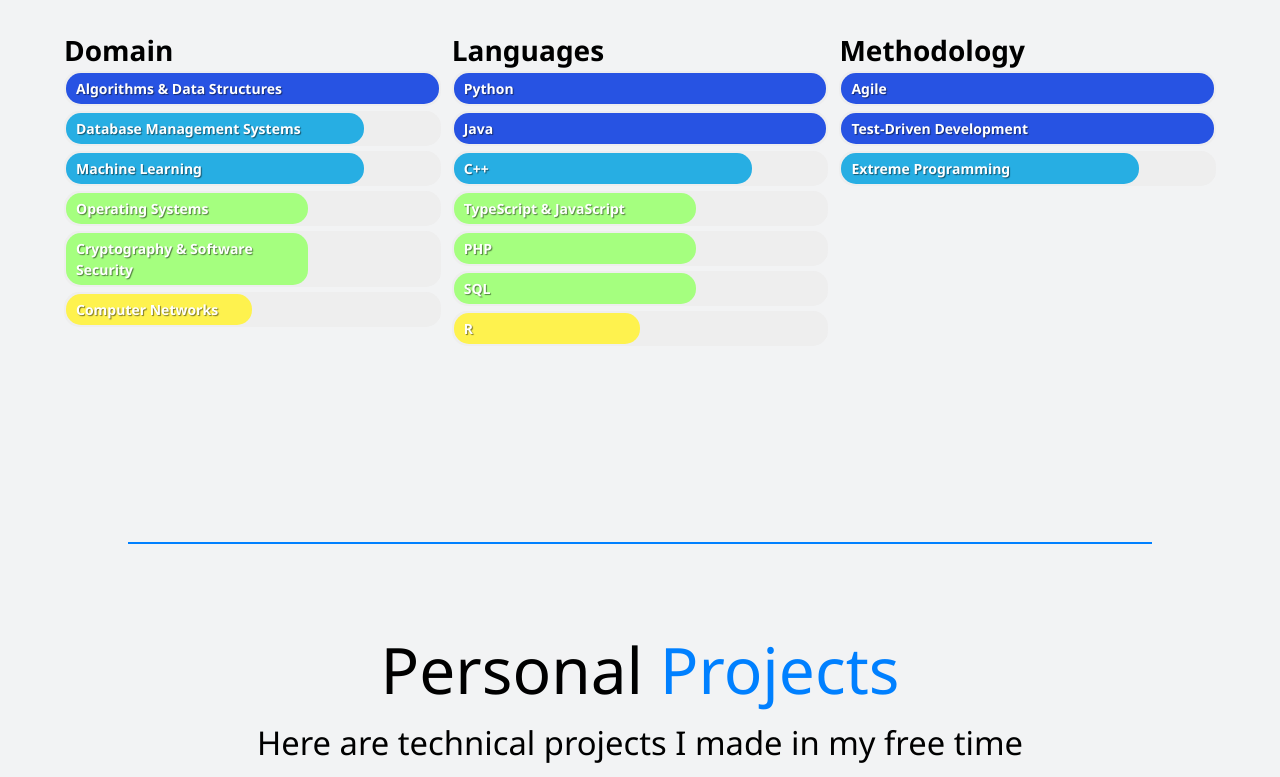
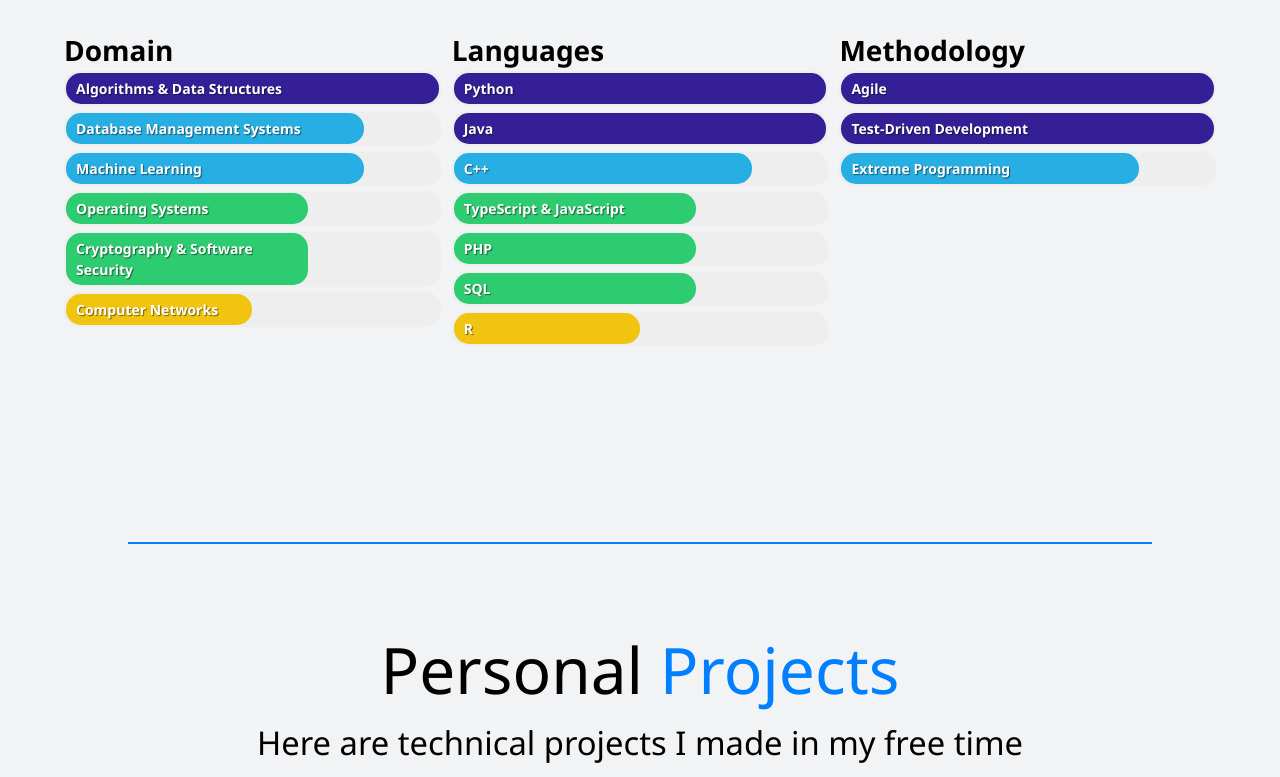
Before and after one commit to vmamata/svirat.github.io, a website: page index.html in a window 1280 px wide. Shown: the part 3114-3891 px from the top of the page. Drawn offline with nearby package versions, Linux system fonts and the light colour scheme; some packages are replaced by stand-ins of ours.

Commit message:
Changed Skill bar colors

```diff
--- a/css/main.css
+++ b/css/main.css
@@ -410,15 +410,15 @@ main#home h1 {
 
 .bar.learning::before{
   width: calc(20% - 10px);
-  background-color: #FEF24E;
+  background-color: #f1c40f;
 }
 .bar.basic::before{
   width: calc(50% - 10px);
-  background-color: #FEF24E;
+  background-color: #f1c40f;
 }
 .bar.intermediate::before{
   width: calc(65% - 10px);
-  background-color: #A5FF7F;
+  background-color: #2ecc71;
 }
 .bar.advanced::before{
   width: calc(80% - 10px);
@@ -426,7 +426,7 @@ main#home h1 {
 }
 .bar.expert::before{
   width: calc(100% - 10px);
-  background-color: rgb(39, 83, 227);
+  background-color: #341f97;
 }
 
 
```
